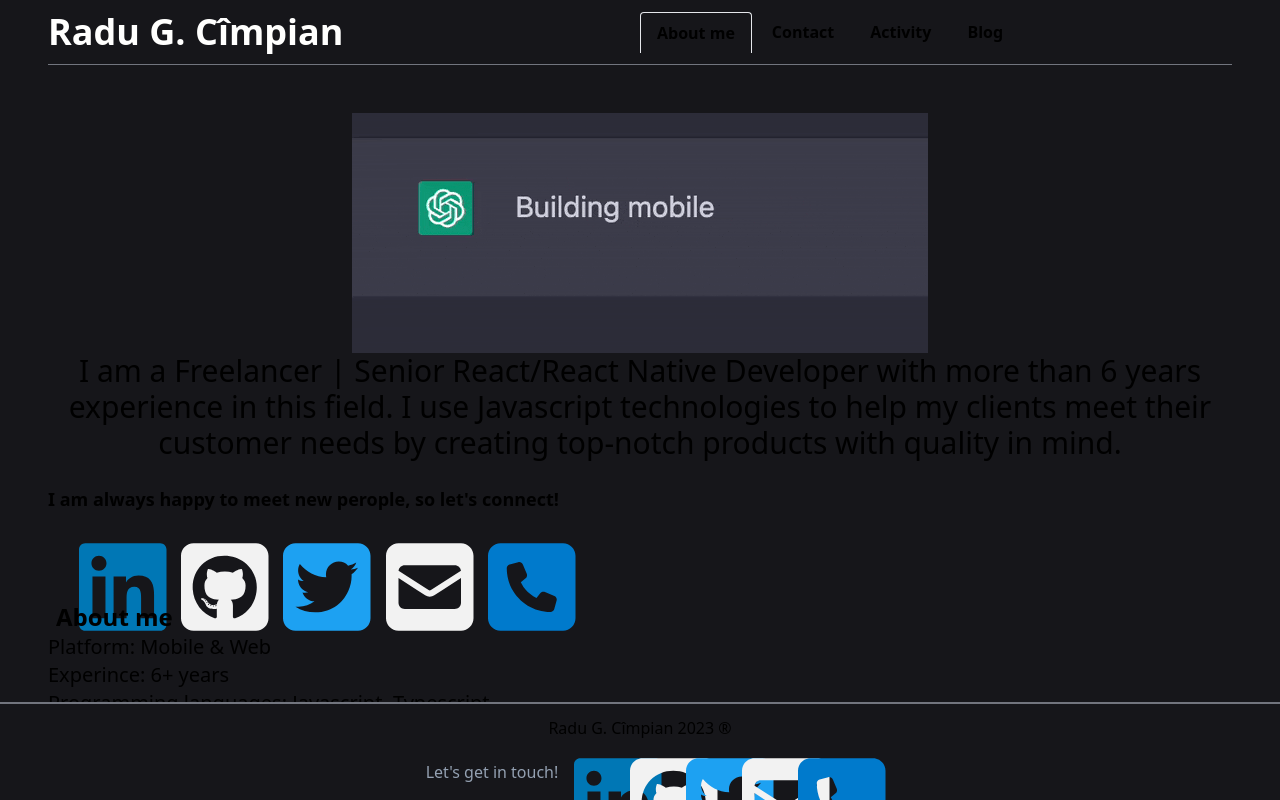
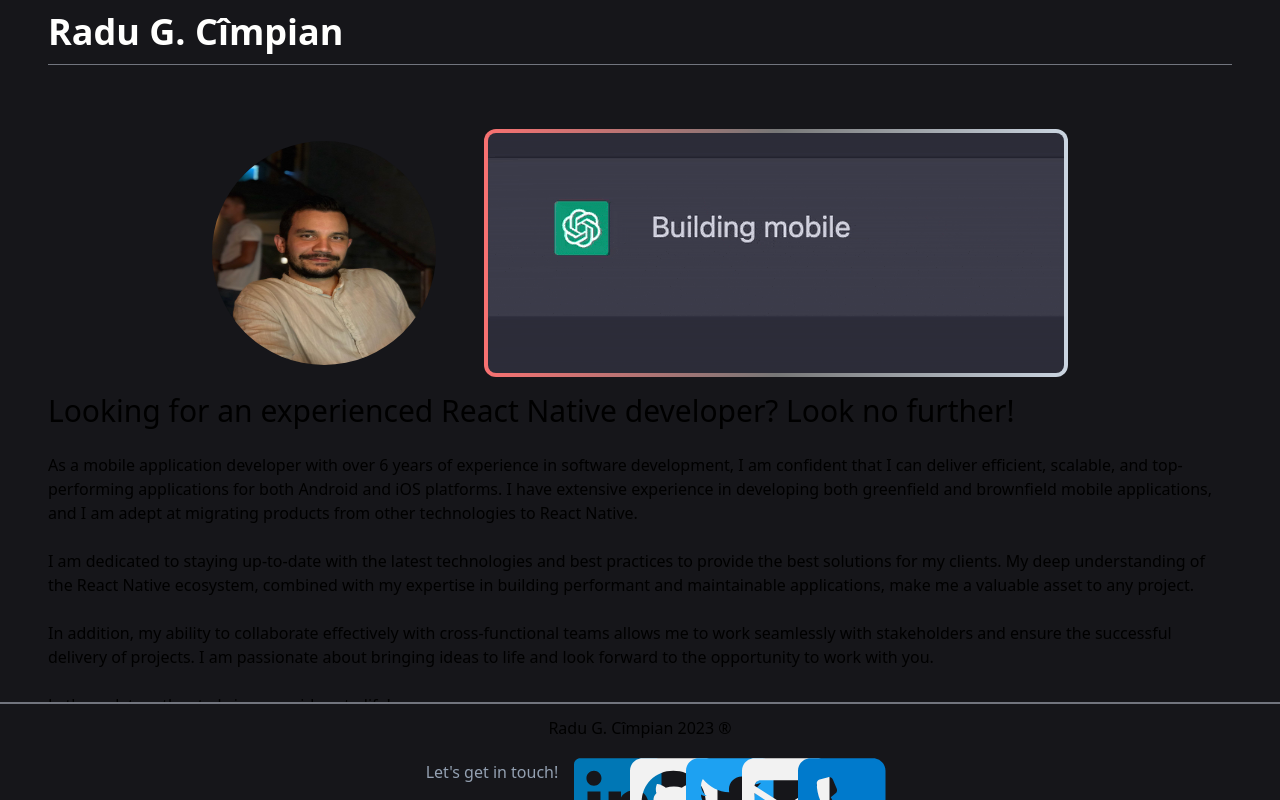
Before and after one commit to cimpianRadu/personal-website, a Next.js app: page / in a window 1280 px wide. Built offline with nearby package versions, Linux system fonts and the light colour scheme.

Commit message:
new intro text

```diff
--- a/package.json
+++ b/package.json
@@ -24,6 +24,7 @@
     "package": "^1.0.1",
     "react": "^18.2.0",
     "react-dom": "^18.2.0",
+    "react-feather": "^2.0.10",
     "sharp": "^0.31.3",
     "typescript": "4.9.4"
   },
--- /dev/null
+++ b/src/app/home/Avatar.tsx
@@ -0,0 +1,18 @@
+import React from "react";
+import Image from "next/image";
+import { Smartphone } from "react-feather";
+
+function Avatar() {
+  return (
+    <div className="items-start rounded-l-2xl relative">
+      {/* <div className="flex pl-4 flex-1 items-center w-24 h-24 rounded-full bg-gradient-to-r from-humpack to-fox absolute -left-12">
+        <Smartphone />
+      </div> */}
+      <div className="z-40 relative w-56 h-56">
+        <Image src="/me_avatar.png" alt="Picture avatar" fill className="rounded-full" />
+      </div>
+    </div>
+  );
+}
+
+export default Avatar;
--- a/src/app/page.tsx
+++ b/src/app/page.tsx
@@ -3,30 +3,44 @@ import { DETAILS } from "../constants";
 import { FontAwesomeIcon } from "@fortawesome/react-fontawesome";
 import { faPhoneSquare, faEnvelopeSquare } from "@fortawesome/free-solid-svg-icons";
 import { faSquareGithub, faLinkedin, faTwitterSquare } from "@fortawesome/free-brands-svg-icons";
+import Avatar from "./home/Avatar";
 
 export default function Page() {
   return (
     <div>
       <div className="px-4">
-        {/* <Image unoptimized={true} alt="React Native GIF" src="/../../public/reactnative.gif" width={100} height={100} /> */}
-        <div className="flex items-center justify-center flex-1">
-          <div className="h-60 w-[36rem]  bg-no-repeat bg-react-native px-3" />
+        <div className="flex items-center justify-center flex-1 py-4">
+          <Avatar />
+          <div className="w-12">{/* <p className="text-3xl font-normal text-center">Mantra</p> */}</div>
+          <div className="bg-slate-50 p-1 rounded-xl bg-gradient-to-r from-red-400 via-wolf to-slate-300">
+            <div className="h-60 w-[36rem] bg-no-repeat bg-react-native px-3 rounded-lg" />
+          </div>
         </div>
-        <p className="text-3xl font-thin text-center">
-          I am a Freelancer | Senior React/React Native Developer with more than 6 years experience in this field. I use Javascript technologies to help my
-          clients meet their customer needs by creating top-notch products with quality in mind.
+
+        <p className="text-3xl font-normal">Looking for an experienced React Native developer? Look no further! </p>
+        <br />
+        <p>
+          As a mobile application developer with over 6 years of experience in software development, I am confident that I can deliver efficient, scalable, and
+          top-performing applications for both Android and iOS platforms. I have extensive experience in developing both greenfield and brownfield mobile
+          applications, and I am adept at migrating products from other technologies to React Native.
         </p>
-
         <br />
-        <div className="w-fit">
+        <p>
+          I am dedicated to staying up-to-date with the latest technologies and best practices to provide the best solutions for my clients. My deep
+          understanding of the React Native ecosystem, combined with my expertise in building performant and maintainable applications, make me a valuable asset
+          to any project.
+        </p>
+        <br />
+        <p>
+          In addition, my ability to collaborate effectively with cross-functional teams allows me to work seamlessly with stakeholders and ensure the
+          successful delivery of projects. I am passionate about bringing ideas to life and look forward to the opportunity to work with you.
+        </p>
+        <br />
+        <p>Let's work together to bring your ideas to life!</p>
+        {/* <div className="w-fit">
           <p className="font-semibold text-lg">I am always happy to meet new perople, so let's connect!</p>
           <br />
           <div className="flex flex-row justify-around">
-            {/* <div className="border w-11 h-11">
-              <FontAwesomeIcon icon={faLinkedinIn} style={{ fontSize: 100, color: "orange" }} />
-              <FontAwesomeIcon icon={faGithub} style={{ fontSize: 100, color: "orange" }} />
-            </div> */}
-
             <div className="w-10 h-10">
               <a href="https://www.linkedin.com/in/radu-cimpian/" target="_">
                 <FontAwesomeIcon icon={faLinkedin} style={{ fontSize: 100, color: "#0077b5" }} />
@@ -54,14 +68,14 @@ export default function Page() {
             </div>
           </div>
         </div>
-        <br />
-        <div className="items-center ">
+        <br /> */}
+        {/* <div className="items-center ">
           <p className="font-semibold text-2xl pl-2">About me</p>
 
           {DETAILS.map((detail, index) => {
             return <DetailItem key={index} label={detail.label} value={detail.value} />;
           })}
-        </div>
+        </div> */}
       </div>
     </div>
   );
--- a/src/components/Header/Header.tsx
+++ b/src/components/Header/Header.tsx
@@ -1,4 +1,5 @@
 import React from "react";
+import Navbar from "./Navbar";
 
 const Header = () => {
   return (
@@ -7,30 +8,7 @@ const Header = () => {
         <p className="font-bold text-4xl text-headline">Radu G. Cîmpian </p>
       </div>
 
-      <div className="flex flex-1">
-        <ul className="flex flex-1 ">
-          <li className="-mb-px mr-1">
-            <a className="inline-block border-l border-t border-r rounded-t py-2 px-4 font-semibold" href="#">
-              About me
-            </a>
-          </li>
-          <li className="mr-1">
-            <a className=" inline-block py-2 px-4 font-semibold" href="#">
-              Contact
-            </a>
-          </li>
-          <li className="mr-1">
-            <a className="inline-block py-2 px-4  font-semibold" href="#">
-              Activity
-            </a>
-          </li>
-          <li className="mr-1">
-            <a className="inline-block py-2 px-4 font-semibold" href="#">
-              Blog
-            </a>
-          </li>
-        </ul>
-      </div>
+      {/* <Navbar /> */}
     </div>
   );
 };
--- /dev/null
+++ b/src/components/Header/Navbar.tsx
@@ -0,0 +1,32 @@
+import React from "react";
+
+function Navbar() {
+  return (
+    <div className="flex flex-1">
+      <ul className="flex flex-1 ">
+        <li className="-mb-px mr-1">
+          <a className="inline-block border-l border-t border-r rounded-t py-2 px-4 font-semibold" href="#">
+            About me
+          </a>
+        </li>
+        <li className="mr-1">
+          <a className=" inline-block py-2 px-4 font-semibold" href="#">
+            Contact
+          </a>
+        </li>
+        <li className="mr-1">
+          <a className="inline-block py-2 px-4  font-semibold" href="#">
+            Activity
+          </a>
+        </li>
+        <li className="mr-1">
+          <a className="inline-block py-2 px-4 font-semibold" href="#">
+            Blog
+          </a>
+        </li>
+      </ul>
+    </div>
+  );
+}
+
+export default Navbar;
--- a/tailwind.config.js
+++ b/tailwind.config.js
@@ -34,6 +34,20 @@ module.exports = {
         highlight: "#7f5af0",
         secondaryGray: "#72757e",
         green: "#2cb67d",
+        //secondary
+        macaw: "#1CB0F6",
+        cardinal: "#FF4B4B",
+        bee: "#FFC800",
+        fox: "#FF9600",
+        beetle: "#CE82FF",
+        humpack: "#2B70C9",
+        // neutrals colors
+        eel: "#4B4B4B",
+        wolf: "#777777",
+        hare: "#AFAFAF",
+        swan: "#E5E5E5",
+        polar: "#F7F7F7",
+        snow: "#FFFFFF",
       },
       backgroundImage: {
         "react-native": "url('/reactnative.gif')",
```
Also changed, not shown: 1 other file (tests, documents, lock files or other folders).
